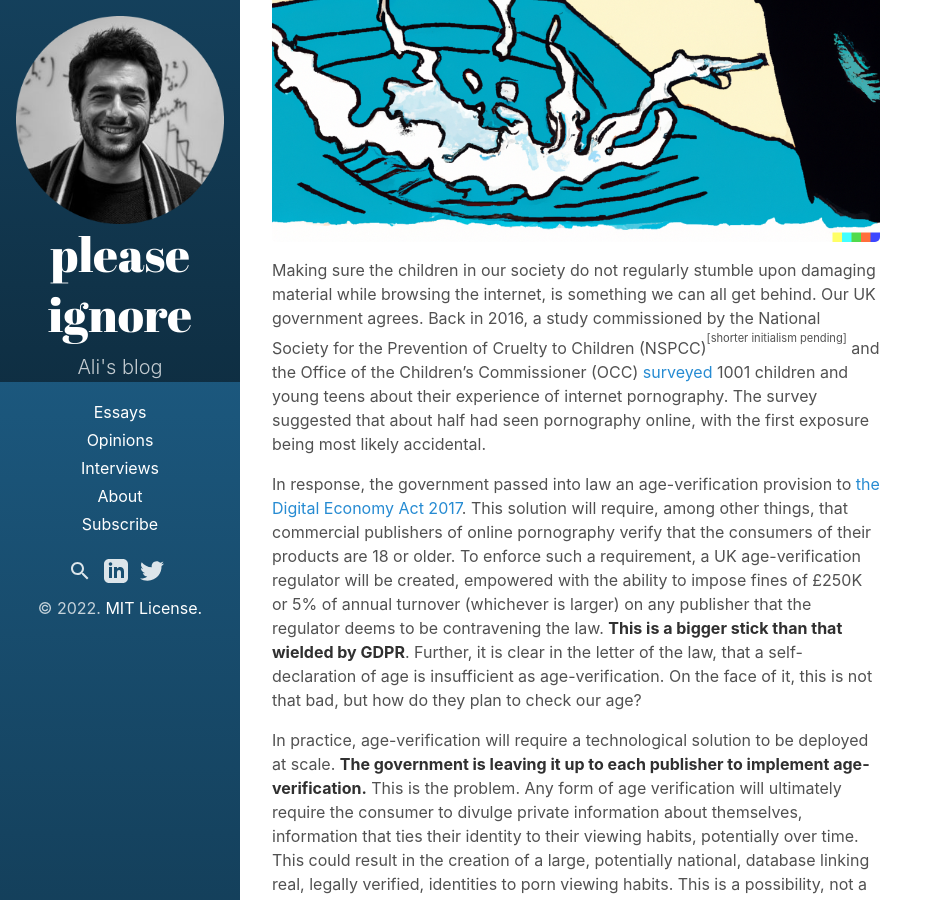
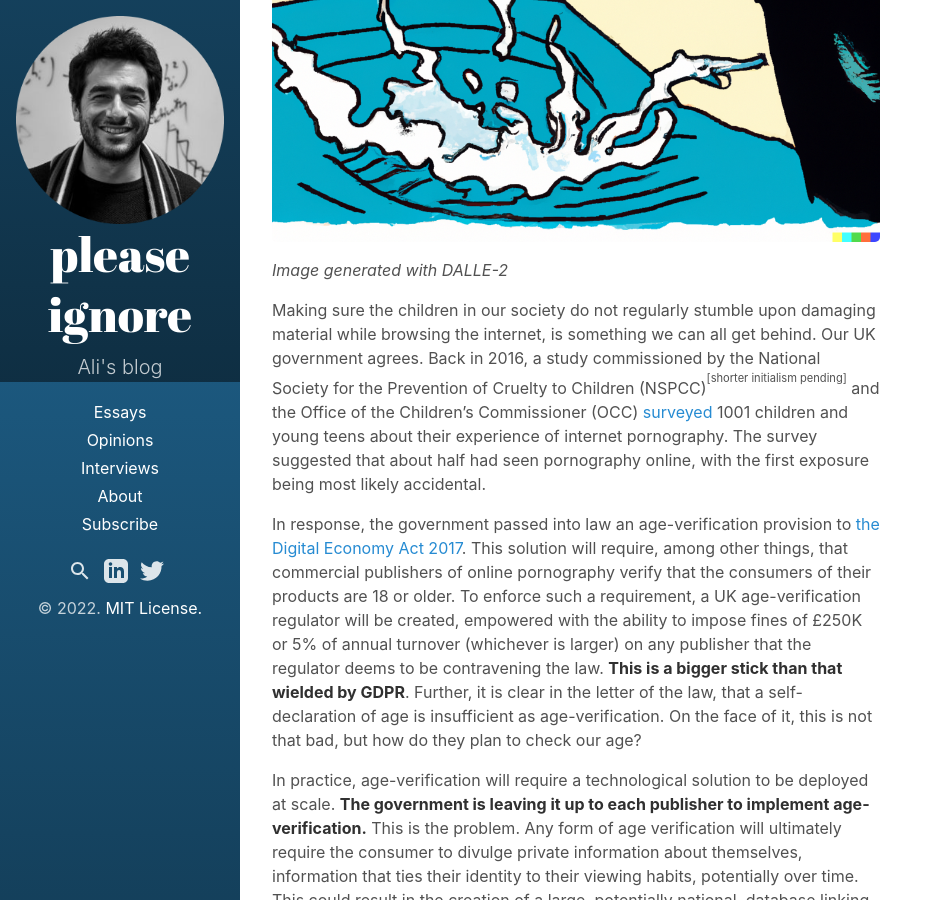
Before and after one commit to alfarzan/plsignore.com, a Jekyll site: the page built from _posts/2019-09-18-digital-economy.md, in a window 1280 px wide and 900 px high, scrolled down 518 px. Shown: the whole window, without its empty margins (0-943 px from the left). Built offline with Jekyll 4.4.1, drawn with Linux system fonts in a browser that asks for light colours.

Commit message:
Update 2019-09-18-digital-economy.md

```diff
--- a/_posts/2019-09-18-digital-economy.md
+++ b/_posts/2019-09-18-digital-economy.md
@@ -5,7 +5,8 @@
 published: true
 ---
 
-![My helpful screenshot](/assets/images/DALLE-privacy.png)
+![](/assets/images/DALLE-privacy.png)
+*Image generated with DALLE-2*
 
 Making sure the children in our society do not regularly stumble upon damaging material while browsing the internet, is something we can all get behind. Our UK government agrees. Back in 2016, a study commissioned by the National Society for the Prevention of Cruelty to Children (NSPCC)<sup><sup>[shorter initialism pending]</sup></sup> and the Office of the Children's Commissioner (OCC) [surveyed](https://learning.nspcc.org.uk/research-resources/2016/i-wasn-t-sure-it-was-normal-to-watch-it/
 https://learning.nspcc.org.uk/media/1187/mdx-nspcc-occ-pornography-report.pdf) 1001 children and young teens about their experience of internet pornography. The survey suggested that about half had seen pornography online, with the first exposure being most likely accidental.
```
